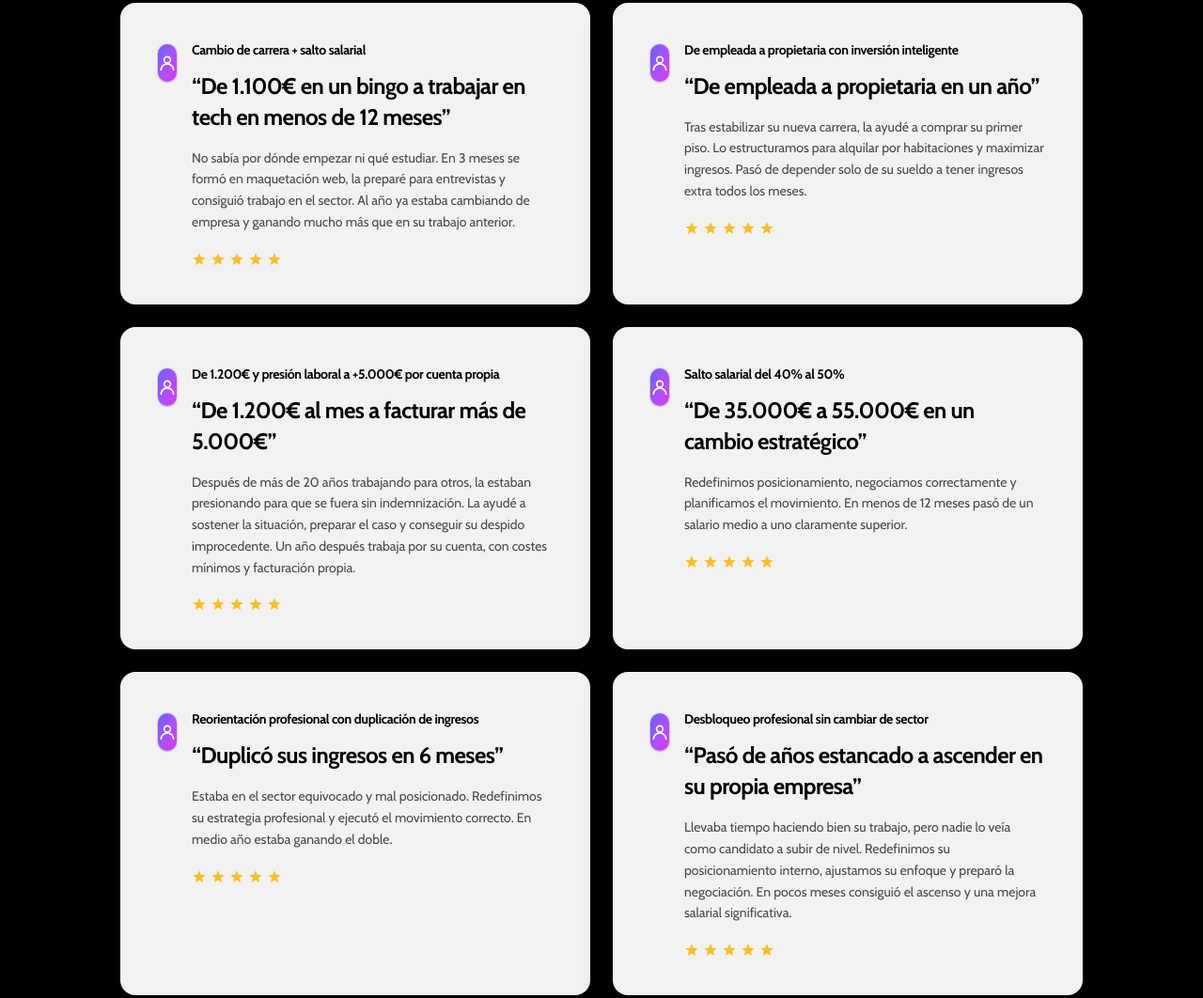
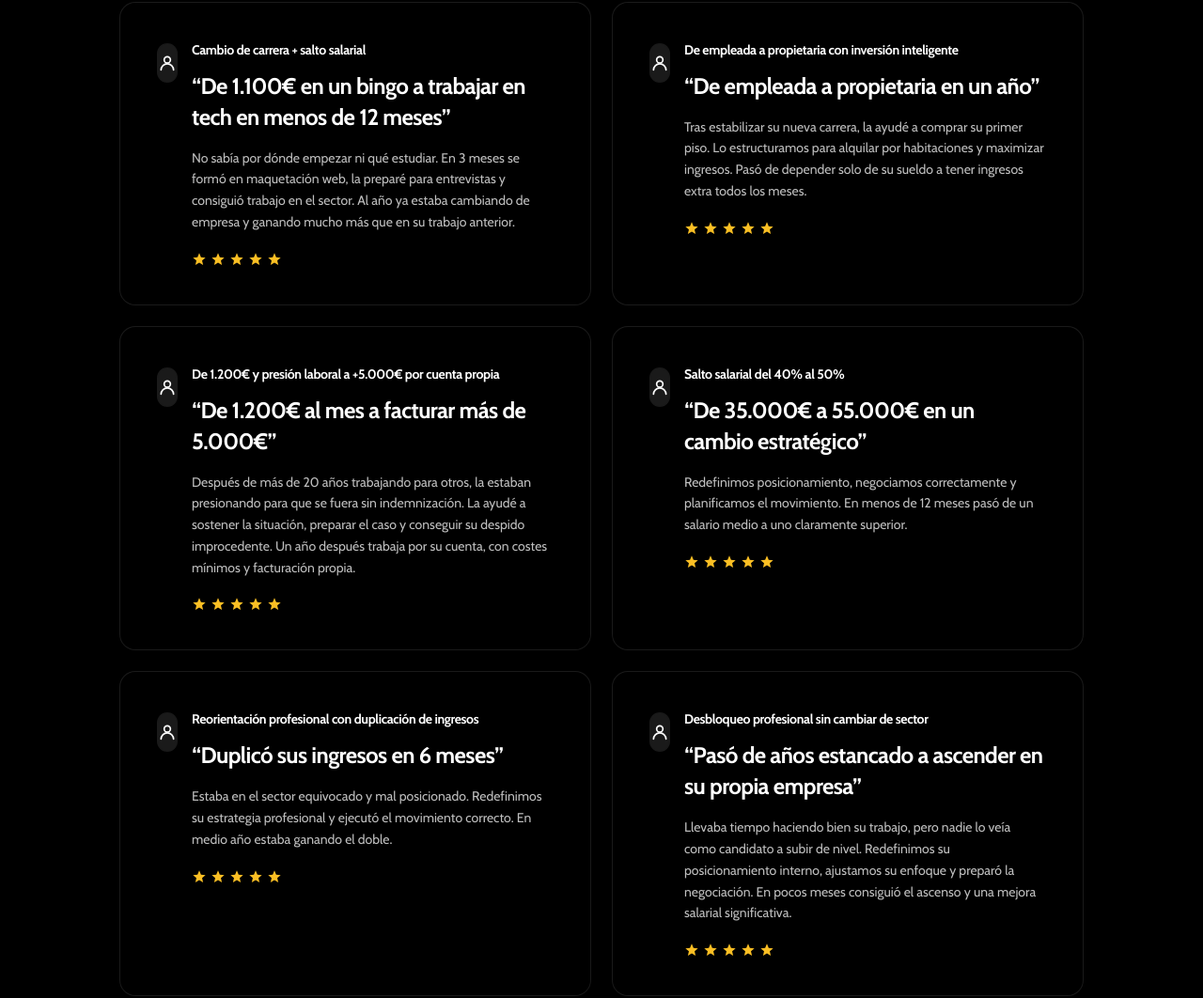
Before and after one commit to Rextimort/gonzalopareja, an Astro site: page /intervencion-estrategica in a window 1280 px wide. Shown: the part 1397-2459 px from the top of the page at 94% size. Built offline with nearby package versions, Linux system fonts and the light colour scheme; Astro itself is replaced by a stand-in of ours; a web font is replaced by a local one.

Commit message:
Tweak resultados styling: translucent dark cards + light text + neutral icons

```diff
--- a/src/pages/intervencion-estrategica.astro
+++ b/src/pages/intervencion-estrategica.astro
@@ -80,20 +80,20 @@ import BaseLayout from '../layouts/BaseLayout.astro';
 
         <div class="mx-auto mt-12 grid max-w-5xl gap-6 sm:grid-cols-2">
           <!-- BOX 1 -->
-          <div class="rounded-2xl bg-white/95 p-8 shadow-2xl ring-1 ring-black/5 sm:p-10">
+          <div class="rounded-2xl bg-white/105 p-8 shadow-2xl ring-1 ring-white/10 backdrop-blur sm:p-10">
             <div class="flex items-start gap-4">
-              <div class="mt-1 flex h-10 w-10 items-center justify-center rounded-full bg-gradient-to-br from-indigo-500 to-fuchsia-500 shadow-sm ring-1 ring-black/10">
+              <div class="mt-1 flex h-10 w-10 items-center justify-center rounded-full bg-white/10 ring-1 ring-white/10">
                 <svg viewBox="0 0 24 24" width="20" height="20" fill="none" stroke="white" stroke-width="2" stroke-linecap="round" stroke-linejoin="round">
                   <path d="M20 21a8 8 0 0 0-16 0" />
                   <circle cx="12" cy="8" r="4" />
                 </svg>
               </div>
               <div>
-                <p class="text-sm font-extrabold tracking-tight text-black">Cambio de carrera + salto salarial</p>
-                <p class="mt-3 text-xl font-extrabold leading-snug tracking-tight text-black sm:text-2xl">
+                <p class="text-sm font-extrabold tracking-tight text-white">Cambio de carrera + salto salarial</p>
+                <p class="mt-3 text-xl font-extrabold leading-snug tracking-tight text-white sm:text-2xl">
                   “De 1.100€ en un bingo a trabajar en tech en menos de 12 meses”
                 </p>
-                <p class="mt-4 text-sm leading-relaxed text-black/70">
+                <p class="mt-4 text-sm leading-relaxed text-white/75">
                   No sabía por dónde empezar ni qué estudiar. En 3 meses se formó en maquetación web, la preparé para entrevistas y consiguió trabajo en el sector. Al año ya estaba cambiando de empresa y ganando mucho más que en su trabajo anterior.
                 </p>
                 <div class="mt-5 flex gap-1" aria-label="5 estrellas">
@@ -108,20 +108,20 @@ import BaseLayout from '../layouts/BaseLayout.astro';
           </div>
 
           <!-- BOX 2 -->
-          <div class="rounded-2xl bg-white/95 p-8 shadow-2xl ring-1 ring-black/5 sm:p-10">
+          <div class="rounded-2xl bg-white/105 p-8 shadow-2xl ring-1 ring-white/10 backdrop-blur sm:p-10">
             <div class="flex items-start gap-4">
-              <div class="mt-1 flex h-10 w-10 items-center justify-center rounded-full bg-gradient-to-br from-indigo-500 to-fuchsia-500 shadow-sm ring-1 ring-black/10">
+              <div class="mt-1 flex h-10 w-10 items-center justify-center rounded-full bg-white/10 ring-1 ring-white/10">
                 <svg viewBox="0 0 24 24" width="20" height="20" fill="none" stroke="white" stroke-width="2" stroke-linecap="round" stroke-linejoin="round">
                   <path d="M20 21a8 8 0 0 0-16 0" />
                   <circle cx="12" cy="8" r="4" />
                 </svg>
               </div>
               <div>
-                <p class="text-sm font-extrabold tracking-tight text-black">De empleada a propietaria con inversión inteligente</p>
-                <p class="mt-3 text-xl font-extrabold leading-snug tracking-tight text-black sm:text-2xl">
+                <p class="text-sm font-extrabold tracking-tight text-white">De empleada a propietaria con inversión inteligente</p>
+                <p class="mt-3 text-xl font-extrabold leading-snug tracking-tight text-white sm:text-2xl">
                   “De empleada a propietaria en un año”
                 </p>
-                <p class="mt-4 text-sm leading-relaxed text-black/70">
+                <p class="mt-4 text-sm leading-relaxed text-white/75">
                   Tras estabilizar su nueva carrera, la ayudé a comprar su primer piso. Lo estructuramos para alquilar por habitaciones y maximizar ingresos. Pasó de depender solo de su sueldo a tener ingresos extra todos los meses.
                 </p>
                 <div class="mt-5 flex gap-1" aria-label="5 estrellas">
@@ -136,20 +136,20 @@ import BaseLayout from '../layouts/BaseLayout.astro';
           </div>
 
           <!-- BOX 3 -->
-          <div class="rounded-2xl bg-white/95 p-8 shadow-2xl ring-1 ring-black/5 sm:p-10">
+          <div class="rounded-2xl bg-white/105 p-8 shadow-2xl ring-1 ring-white/10 backdrop-blur sm:p-10">
             <div class="flex items-start gap-4">
-              <div class="mt-1 flex h-10 w-10 items-center justify-center rounded-full bg-gradient-to-br from-indigo-500 to-fuchsia-500 shadow-sm ring-1 ring-black/10">
+              <div class="mt-1 flex h-10 w-10 items-center justify-center rounded-full bg-white/10 ring-1 ring-white/10">
                 <svg viewBox="0 0 24 24" width="20" height="20" fill="none" stroke="white" stroke-width="2" stroke-linecap="round" stroke-linejoin="round">
                   <path d="M20 21a8 8 0 0 0-16 0" />
                   <circle cx="12" cy="8" r="4" />
                 </svg>
               </div>
               <div>
-                <p class="text-sm font-extrabold tracking-tight text-black">De 1.200€ y presión laboral a +5.000€ por cuenta propia</p>
-                <p class="mt-3 text-xl font-extrabold leading-snug tracking-tight text-black sm:text-2xl">
+                <p class="text-sm font-extrabold tracking-tight text-white">De 1.200€ y presión laboral a +5.000€ por cuenta propia</p>
+                <p class="mt-3 text-xl font-extrabold leading-snug tracking-tight text-white sm:text-2xl">
                   “De 1.200€ al mes a facturar más de 5.000€”
                 </p>
-                <p class="mt-4 text-sm leading-relaxed text-black/70">
+                <p class="mt-4 text-sm leading-relaxed text-white/75">
                   Después de más de 20 años trabajando para otros, la estaban presionando para que se fuera sin indemnización. La ayudé a sostener la situación, preparar el caso y conseguir su despido improcedente. Un año después trabaja por su cuenta, con costes mínimos y facturación propia.
                 </p>
                 <div class="mt-5 flex gap-1" aria-label="5 estrellas">
@@ -164,20 +164,20 @@ import BaseLayout from '../layouts/BaseLayout.astro';
           </div>
 
           <!-- BOX 4 -->
-          <div class="rounded-2xl bg-white/95 p-8 shadow-2xl ring-1 ring-black/5 sm:p-10">
+          <div class="rounded-2xl bg-white/105 p-8 shadow-2xl ring-1 ring-white/10 backdrop-blur sm:p-10">
             <div class="flex items-start gap-4">
-              <div class="mt-1 flex h-10 w-10 items-center justify-center rounded-full bg-gradient-to-br from-indigo-500 to-fuchsia-500 shadow-sm ring-1 ring-black/10">
+              <div class="mt-1 flex h-10 w-10 items-center justify-center rounded-full bg-white/10 ring-1 ring-white/10">
                 <svg viewBox="0 0 24 24" width="20" height="20" fill="none" stroke="white" stroke-width="2" stroke-linecap="round" stroke-linejoin="round">
                   <path d="M20 21a8 8 0 0 0-16 0" />
                   <circle cx="12" cy="8" r="4" />
                 </svg>
               </div>
               <div>
-                <p class="text-sm font-extrabold tracking-tight text-black">Salto salarial del 40% al 50%</p>
-                <p class="mt-3 text-xl font-extrabold leading-snug tracking-tight text-black sm:text-2xl">
+                <p class="text-sm font-extrabold tracking-tight text-white">Salto salarial del 40% al 50%</p>
+                <p class="mt-3 text-xl font-extrabold leading-snug tracking-tight text-white sm:text-2xl">
                   “De 35.000€ a 55.000€ en un cambio estratégico”
                 </p>
-                <p class="mt-4 text-sm leading-relaxed text-black/70">
+                <p class="mt-4 text-sm leading-relaxed text-white/75">
                   Redefinimos posicionamiento, negociamos correctamente y planificamos el movimiento. En menos de 12 meses pasó de un salario medio a uno claramente superior.
                 </p>
                 <div class="mt-5 flex gap-1" aria-label="5 estrellas">
@@ -192,20 +192,20 @@ import BaseLayout from '../layouts/BaseLayout.astro';
           </div>
 
           <!-- BOX 5 -->
-          <div class="rounded-2xl bg-white/95 p-8 shadow-2xl ring-1 ring-black/5 sm:p-10">
+          <div class="rounded-2xl bg-white/105 p-8 shadow-2xl ring-1 ring-white/10 backdrop-blur sm:p-10">
             <div class="flex items-start gap-4">
-              <div class="mt-1 flex h-10 w-10 items-center justify-center rounded-full bg-gradient-to-br from-indigo-500 to-fuchsia-500 shadow-sm ring-1 ring-black/10">
+              <div class="mt-1 flex h-10 w-10 items-center justify-center rounded-full bg-white/10 ring-1 ring-white/10">
                 <svg viewBox="0 0 24 24" width="20" height="20" fill="none" stroke="white" stroke-width="2" stroke-linecap="round" stroke-linejoin="round">
                   <path d="M20 21a8 8 0 0 0-16 0" />
                   <circle cx="12" cy="8" r="4" />
                 </svg>
               </div>
               <div>
-                <p class="text-sm font-extrabold tracking-tight text-black">Reorientación profesional con duplicación de ingresos</p>
-                <p class="mt-3 text-xl font-extrabold leading-snug tracking-tight text-black sm:text-2xl">
+                <p class="text-sm font-extrabold tracking-tight text-white">Reorientación profesional con duplicación de ingresos</p>
+                <p class="mt-3 text-xl font-extrabold leading-snug tracking-tight text-white sm:text-2xl">
                   “Duplicó sus ingresos en 6 meses”
                 </p>
-                <p class="mt-4 text-sm leading-relaxed text-black/70">
+                <p class="mt-4 text-sm leading-relaxed text-white/75">
                   Estaba en el sector equivocado y mal posicionado. Redefinimos su estrategia profesional y ejecutó el movimiento correcto. En medio año estaba ganando el doble.
                 </p>
                 <div class="mt-5 flex gap-1" aria-label="5 estrellas">
@@ -220,20 +220,20 @@ import BaseLayout from '../layouts/BaseLayout.astro';
           </div>
 
           <!-- BOX 6 -->
-          <div class="rounded-2xl bg-white/95 p-8 shadow-2xl ring-1 ring-black/5 sm:p-10">
+          <div class="rounded-2xl bg-white/105 p-8 shadow-2xl ring-1 ring-white/10 backdrop-blur sm:p-10">
             <div class="flex items-start gap-4">
-              <div class="mt-1 flex h-10 w-10 items-center justify-center rounded-full bg-gradient-to-br from-indigo-500 to-fuchsia-500 shadow-sm ring-1 ring-black/10">
+              <div class="mt-1 flex h-10 w-10 items-center justify-center rounded-full bg-white/10 ring-1 ring-white/10">
                 <svg viewBox="0 0 24 24" width="20" height="20" fill="none" stroke="white" stroke-width="2" stroke-linecap="round" stroke-linejoin="round">
                   <path d="M20 21a8 8 0 0 0-16 0" />
                   <circle cx="12" cy="8" r="4" />
                 </svg>
               </div>
               <div>
-                <p class="text-sm font-extrabold tracking-tight text-black">Desbloqueo profesional sin cambiar de sector</p>
-                <p class="mt-3 text-xl font-extrabold leading-snug tracking-tight text-black sm:text-2xl">
+                <p class="text-sm font-extrabold tracking-tight text-white">Desbloqueo profesional sin cambiar de sector</p>
+                <p class="mt-3 text-xl font-extrabold leading-snug tracking-tight text-white sm:text-2xl">
                   “Pasó de años estancado a ascender en su propia empresa”
                 </p>
-                <p class="mt-4 text-sm leading-relaxed text-black/70">
+                <p class="mt-4 text-sm leading-relaxed text-white/75">
                   Llevaba tiempo haciendo bien su trabajo, pero nadie lo veía como candidato a subir de nivel. Redefinimos su posicionamiento interno, ajustamos su enfoque y preparó la negociación. En pocos meses consiguió el ascenso y una mejora salarial significativa.
                 </p>
                 <div class="mt-5 flex gap-1" aria-label="5 estrellas">
```
